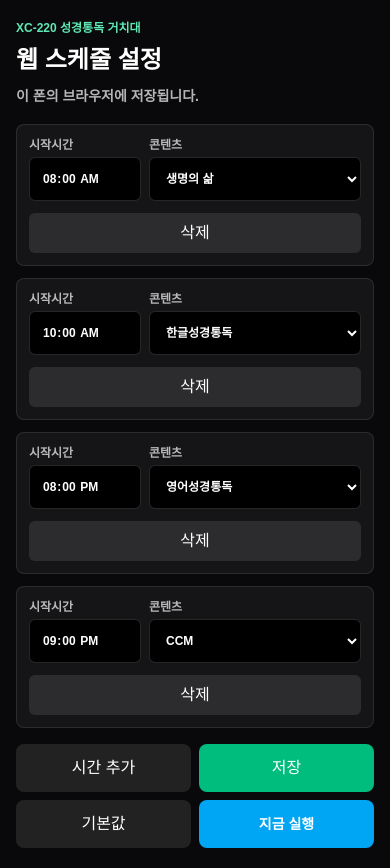
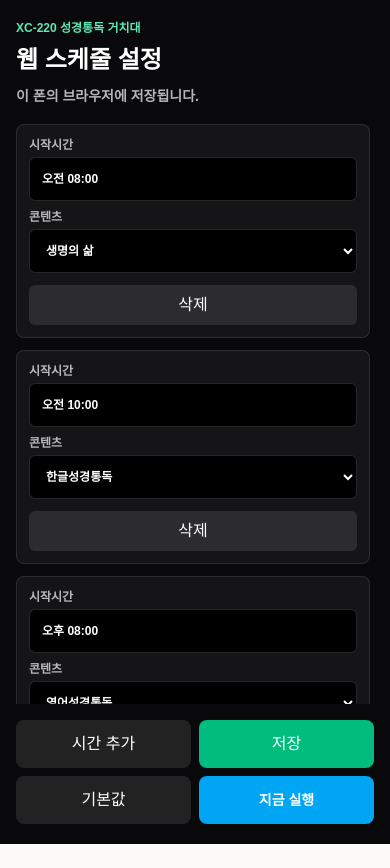
Before and after one commit to donfsucha/man-yage-uri, a Next.js app: page /schedule in a window 390 px wide. After the commit the page ends 844 px from the top, so only its background shows below. Built offline with nearby package versions, Linux system fonts and the light colour scheme.

Commit message:
Fix mobile schedule time picker

```diff
--- a/src/app/schedule/page.tsx
+++ b/src/app/schedule/page.tsx
@@ -1,6 +1,6 @@
 "use client";
 
-import { useState } from "react";
+import { useEffect, useRef, useState } from "react";
 import { defaultSchedule, normalizeSchedule, scheduleStorageKey, type ScheduleSlot } from "@/lib/xcan/schedule";
 
 const copy = {
@@ -10,6 +10,7 @@ const copy = {
   storedOnPhone: "\uC774 \uD3F0\uC758 \uBE0C\uB77C\uC6B0\uC800\uC5D0 \uC800\uC7A5\uB429\uB2C8\uB2E4.",
   saved: "\uC800\uC7A5\uB418\uC5C8\uC2B5\uB2C8\uB2E4. NFC\uB97C \uB2E4\uC2DC \uD0DC\uAE45\uD558\uBA74 \uC774 \uC2DC\uAC04\uD45C\uAC00 \uC801\uC6A9\uB429\uB2C8\uB2E4.",
   reset: "\uAE30\uBCF8 \uC2DC\uAC04\uD45C\uB85C \uB418\uB3CC\uB838\uC2B5\uB2C8\uB2E4.",
+  added: "\uC2DC\uAC04\uD45C\uB97C \uCD94\uAC00\uD588\uC2B5\uB2C8\uB2E4. \uC2DC\uAC04\uC744 \uACE0\uB974\uACE0 \uC800\uC7A5\uD574 \uC8FC\uC138\uC694.",
 };
 
 const contentOptions = [
@@ -18,6 +19,17 @@ const contentOptions = [
   { contentKey: "english_bible_reading", targetPath: "/e", label: copy.englishBible },
   { contentKey: "ccm", targetPath: "/c", label: "CCM" },
 ];
+
+const hours = Array.from({ length: 12 }, (_, index) => index + 1);
+const minutes = Array.from({ length: 60 }, (_, index) => index);
+
+type Period = "am" | "pm";
+
+type ParsedTime = {
+  period: Period;
+  hour12: number;
+  minute: number;
+};
 
 function createSlot(): ScheduleSlot {
   return {
@@ -43,9 +55,108 @@ function loadSavedSchedule() {
   }
 }
 
+function parseTime(startTime: string): ParsedTime {
+  const match = /^(\d{2}):(\d{2})$/.exec(startTime);
+  const hour24 = match ? Math.min(23, Math.max(0, Number(match[1]))) : 0;
+  const minute = match ? Math.min(59, Math.max(0, Number(match[2]))) : 0;
+  const hour12 = hour24 % 12 || 12;
+
+  return {
+    period: hour24 >= 12 ? "pm" : "am",
+    hour12,
+    minute,
+  };
+}
+
+function toStartTime(period: Period, hour12: number, minute: number) {
+  const safeHour = Math.min(12, Math.max(1, hour12));
+  const safeMinute = Math.min(59, Math.max(0, minute));
+  const hour24 = period === "am" ? safeHour % 12 : safeHour === 12 ? 12 : safeHour + 12;
+
+  return `${String(hour24).padStart(2, "0")}:${String(safeMinute).padStart(2, "0")}`;
+}
+
+function formatTime(startTime: string) {
+  const parsed = parseTime(startTime);
+  const periodLabel = parsed.period === "am" ? "\uC624\uC804" : "\uC624\uD6C4";
+
+  return `${periodLabel} ${String(parsed.hour12).padStart(2, "0")}:${String(parsed.minute).padStart(2, "0")}`;
+}
+
+function TimePickerPanel({
+  startTime,
+  onChange,
+}: {
+  startTime: string;
+  onChange: (startTime: string) => void;
+}) {
+  const selected = parseTime(startTime);
+
+  const updateTime = (patch: Partial<ParsedTime>) => {
+    onChange(
+      toStartTime(
+        patch.period ?? selected.period,
+        patch.hour12 ?? selected.hour12,
+        patch.minute ?? selected.minute,
+      ),
+    );
+  };
+
+  return (
+    <div className="mt-2 grid grid-cols-[1fr_1fr_1fr] gap-2 rounded-md border border-emerald-400/30 bg-emerald-400/10 p-2">
+      <label className="flex flex-col gap-1 text-xs font-black text-emerald-100">
+        오전/오후
+        <select
+          className="h-11 rounded-md border border-white/15 bg-black px-2 text-center text-base font-black text-white"
+          value={selected.period}
+          onChange={(event) => updateTime({ period: event.target.value as Period })}
+        >
+          <option value="am">오전</option>
+          <option value="pm">오후</option>
+        </select>
+      </label>
+      <label className="flex flex-col gap-1 text-xs font-black text-emerald-100">
+        시
+        <select
+          className="h-11 rounded-md border border-white/15 bg-black px-2 text-center text-base font-black text-white"
+          value={selected.hour12}
+          onChange={(event) => updateTime({ hour12: Number(event.target.value) })}
+        >
+          {hours.map((hour) => (
+            <option key={hour} value={hour}>
+              {hour}시
+            </option>
+          ))}
+        </select>
+      </label>
+      <label className="flex flex-col gap-1 text-xs font-black text-emerald-100">
+        분
+        <select
+          className="h-11 rounded-md border border-white/15 bg-black px-2 text-center text-base font-black text-white"
+          value={selected.minute}
+          onChange={(event) => updateTime({ minute: Number(event.target.value) })}
+        >
+          {minutes.map((minute) => (
+            <option key={minute} value={minute}>
+              {String(minute).padStart(2, "0")}분
+            </option>
+          ))}
+        </select>
+      </label>
+    </div>
+  );
+}
+
 export default function ScheduleSettingsPage() {
   const [schedule, setSchedule] = useState<ScheduleSlot[]>(loadSavedSchedule);
   const [message, setMessage] = useState(copy.storedOnPhone);
+  const [openTimeIndex, setOpenTimeIndex] = useState<number | null>(null);
+  const listEndRef = useRef<HTMLDivElement>(null);
+
+  useEffect(() => {
+    if (openTimeIndex === null) return;
+    listEndRef.current?.scrollIntoView({ behavior: "smooth", block: "nearest" });
+  }, [openTimeIndex, schedule.length]);
 
   const updateSlot = (index: number, patch: Partial<ScheduleSlot>) => {
     setSchedule((current) =>
@@ -64,41 +175,52 @@ export default function ScheduleSettingsPage() {
     );
   };
 
+  const addSchedule = () => {
+    setSchedule((current) => [...current, createSlot()]);
+    setOpenTimeIndex(schedule.length);
+    setMessage(copy.added);
+  };
+
   const saveSchedule = () => {
     const normalized = sortSchedule(normalizeSchedule(schedule));
     window.localStorage.setItem(scheduleStorageKey, JSON.stringify(normalized));
     setSchedule(normalized);
+    setOpenTimeIndex(null);
     setMessage(copy.saved);
   };
 
   const resetSchedule = () => {
     window.localStorage.removeItem(scheduleStorageKey);
     setSchedule(defaultSchedule);
+    setOpenTimeIndex(null);
     setMessage(copy.reset);
   };
 
   return (
-    <main className="min-h-screen bg-zinc-950 px-4 py-5 text-white">
-      <section className="mx-auto flex w-full max-w-xl flex-col gap-4">
-        <header>
+    <main className="min-h-dvh bg-zinc-950 px-4 py-5 text-white">
+      <section className="mx-auto flex h-[calc(100dvh-2.5rem)] w-full max-w-xl flex-col gap-4 overflow-hidden">
+        <header className="shrink-0">
           <p className="text-xs font-extrabold text-emerald-300">XC-220 {"\uC131\uACBD\uD1B5\uB3C5 \uAC70\uCE58\uB300"}</p>
           <h1 className="mt-2 text-2xl font-black tracking-normal">{"\uC6F9 \uC2A4\uCF00\uC904 \uC124\uC815"}</h1>
           <p className="mt-2 text-sm font-bold leading-6 text-white/70">{message}</p>
         </header>
 
-        <div className="flex flex-col gap-3">
+        <div className="min-h-0 flex-1 overflow-y-auto pr-1">
+          <div className="flex flex-col gap-3 pb-2">
             {schedule.map((slot, index) => (
-            <div className="rounded-lg border border-white/10 bg-white/5 p-3" key={`${slot.startTime}-${index}`}>
-              <div className="grid grid-cols-[112px_1fr] gap-2">
-                <label className="flex flex-col gap-1 text-xs font-black text-white/70">
+              <div className="rounded-lg border border-white/10 bg-white/5 p-3" key={`schedule-${index}`}>
+                <div className="grid grid-cols-[132px_1fr] gap-2 max-[420px]:grid-cols-1">
+                  <div className="flex flex-col gap-1 text-xs font-black text-white/70">
                     {"\uC2DC\uC791\uC2DC\uAC04"}
-                  <input
-                    className="h-11 rounded-md border border-white/15 bg-black px-3 text-base font-black text-white"
-                    type="time"
-                    value={slot.startTime}
-                    onChange={(event) => updateSlot(index, { startTime: event.target.value })}
-                  />
-                </label>
+                    <button
+                      aria-expanded={openTimeIndex === index}
+                      className="h-11 rounded-md border border-white/15 bg-black px-3 text-left text-base font-black text-white"
+                      type="button"
+                      onClick={() => setOpenTimeIndex((current) => (current === index ? null : index))}
+                    >
+                      {formatTime(slot.startTime)}
+                    </button>
+                  </div>
                   <label className="flex flex-col gap-1 text-xs font-black text-white/70">
                     {"\uCF58\uD150\uCE20"}
                     <select
@@ -114,23 +236,29 @@ export default function ScheduleSettingsPage() {
                     </select>
                   </label>
                 </div>
+
+                {openTimeIndex === index ? (
+                  <TimePickerPanel startTime={slot.startTime} onChange={(startTime) => updateSlot(index, { startTime })} />
+                ) : null}
+
                 <button
                   className="mt-3 h-10 w-full rounded-md bg-white/10 text-sm font-black text-white"
                   type="button"
-                onClick={() => setSchedule((current) => current.filter((_, slotIndex) => slotIndex !== index))}
+                  onClick={() => {
+                    setSchedule((current) => current.filter((_, slotIndex) => slotIndex !== index));
+                    setOpenTimeIndex(null);
+                  }}
                 >
                   {"\uC0AD\uC81C"}
                 </button>
               </div>
             ))}
+            <div ref={listEndRef} />
+          </div>
         </div>
 
-        <div className="grid grid-cols-2 gap-2">
-          <button
-            className="h-12 rounded-lg bg-white/10 text-sm font-black text-white"
-            type="button"
-            onClick={() => setSchedule((current) => [...current, createSlot()])}
-          >
+        <div className="grid shrink-0 grid-cols-2 gap-2">
+          <button className="h-12 rounded-lg bg-white/10 text-sm font-black text-white" type="button" onClick={addSchedule}>
             {"\uC2DC\uAC04 \uCD94\uAC00"}
           </button>
           <button className="h-12 rounded-lg bg-emerald-500 text-sm font-black text-white" type="button" onClick={saveSchedule}>
```
Lines whose indentation alone changed are shown as unchanged.
